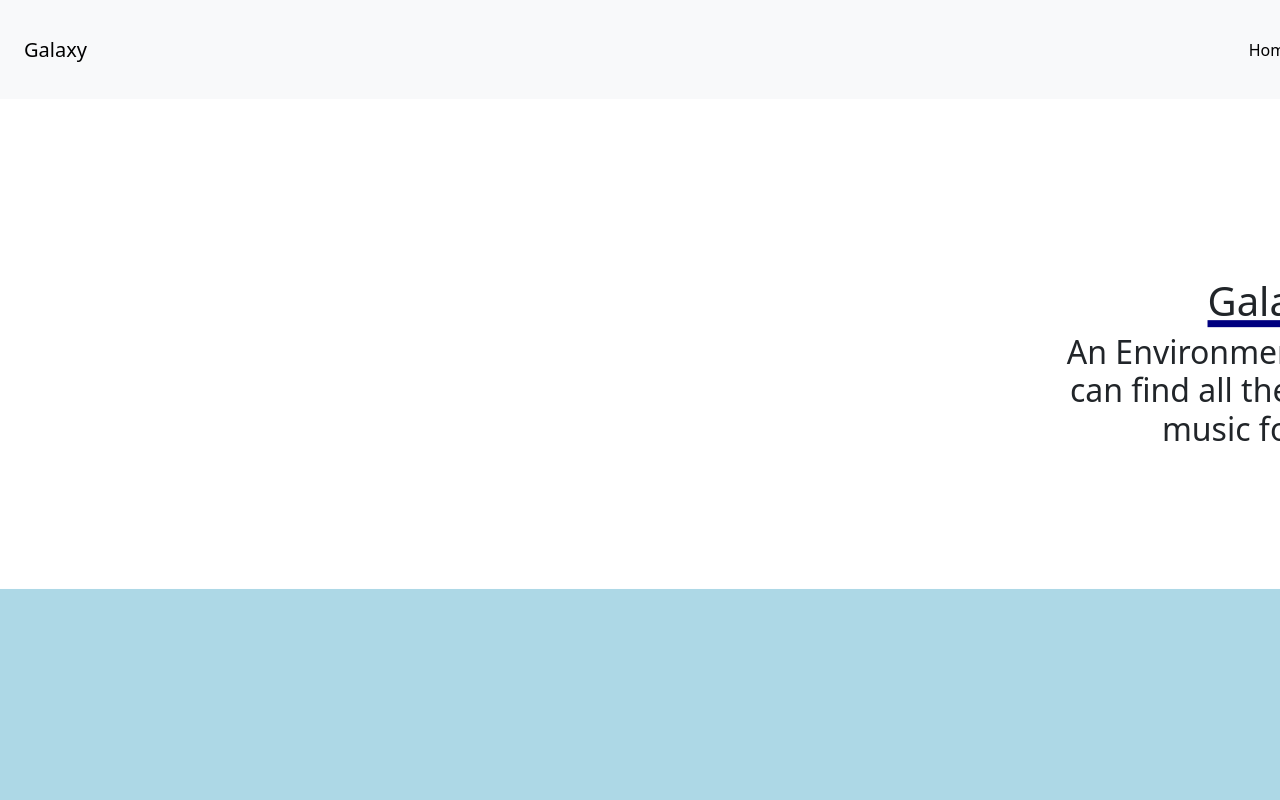
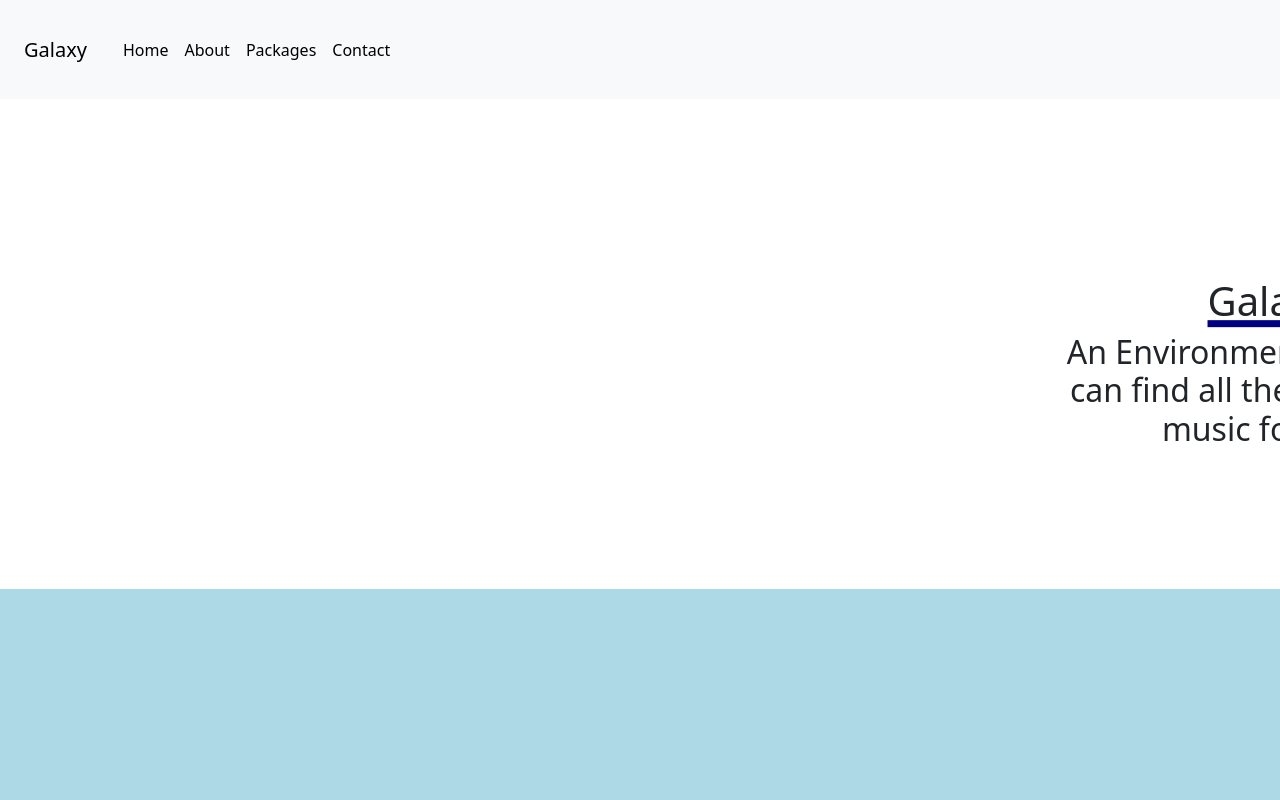
Before and after one commit to YELLIandYemma/Galaxy, a React (Vite) app in the folder galaxyproject/: page / in a window 1280 px wide. Shown: the top 800 px of the page. Built offline with nearby package versions, Linux system fonts and the light colour scheme.

Commit message:
Update index.css

```diff
--- a/galaxyproject/src/index.css
+++ b/galaxyproject/src/index.css
@@ -8,10 +8,10 @@ body{
 .navbar{
     float: right;
     font-size: 1em;
-    width: 1536px;;
-    height:99px ;
-    background-color:#487890 ;
+    height:99px;
+
 }
+
 img{
     width:1535px;
     height: 500px;
@@ -78,6 +78,7 @@ img{
 }
 .card-1{
     transform: translate(10cm,9cm);
+
 }
 .card-2{
     transform: translate(-10cm,5cm);
```
